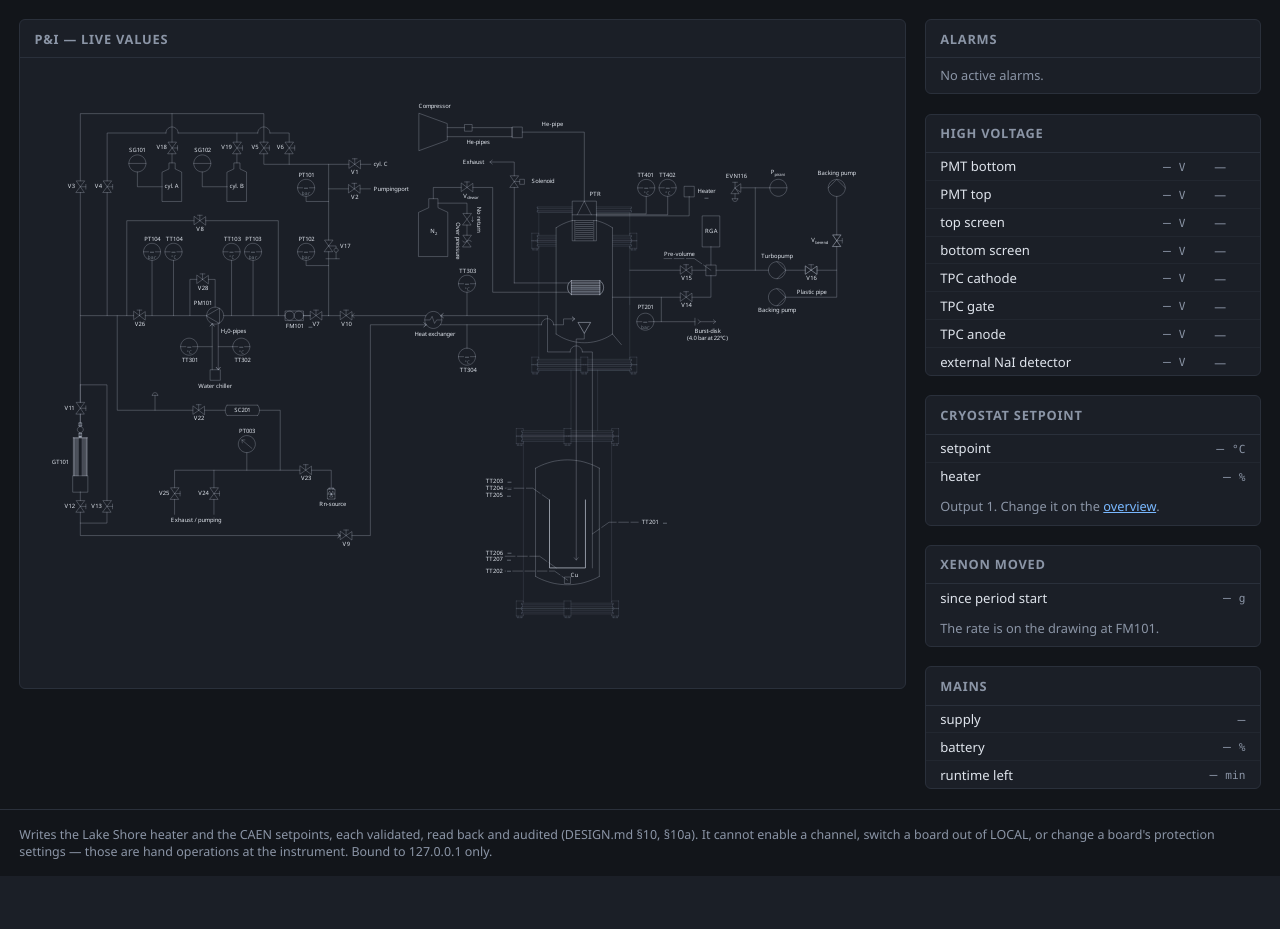
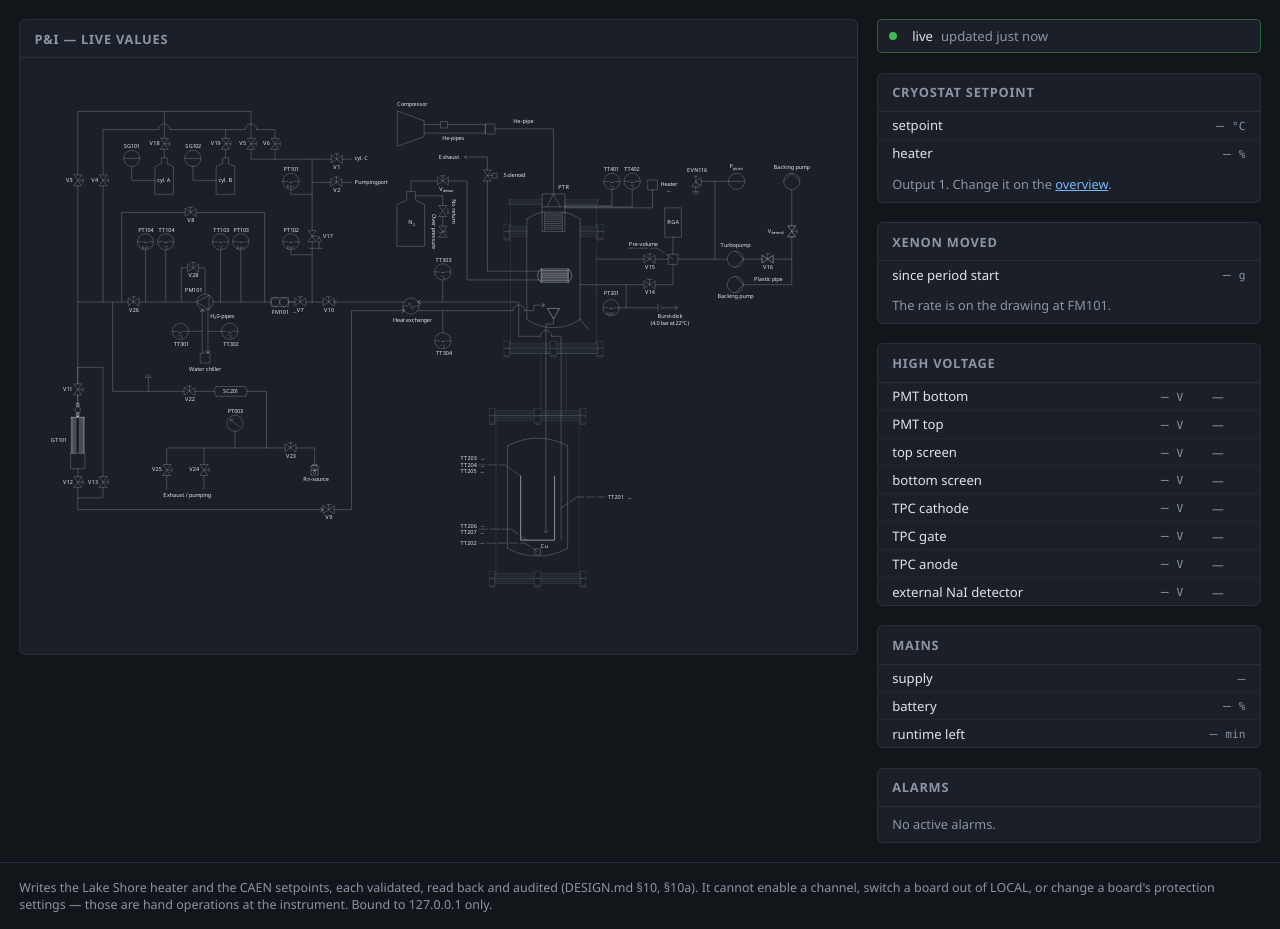
Before and after one commit to acolijn/XAMS-SC, a FastAPI app: page /mimic in a window 1280 px wide. Shown: the part 92-1021 px from the top of the page. Before the commit the page ends 968 px from the top, so only its background shows below. Run offline with FastAPI, Linux system fonts and the light colour scheme.

Commit message:
feat: reorder the P&ID column, widen it, and say when the page stops updating
Three changes asked for, and a fourth that came out of looking.

The column now reads Cryostat setpoint, Xenon moved, High voltage, Mains,
Alarms. Alarms last for the reason given: that card grows and shrinks as
alarms come and go, so anything below it moves. The cards whose height never
changes now sit above it.

21rem -> 24rem, which stops the longer HV descriptions being clipped to an
ellipsis, and the fold-underneath breakpoint follows it to 1180px. The
drawing gets the room back: .mimic-body padding .4 -> .15rem and the svg
max-height from 100vh-11rem to 100vh-8.5rem.

The fourth is the one worth having. `refresh` caught its own fetch failure
and returned, keeping what was drawn - right for one dropped request, wrong
for a pattern. A dead web UI, a dropped network or a stopped broker left a
screen full of frozen plausible values all looking live, on the one page that
is left open on a display all day. Principle 4 calls that worse than a gap,
and the per-channel case has always agreed: a channel that stops reading goes
to a dash, never to its last good number.

After twenty seconds without an answer the column says NOT UPDATING with the
age of the last one, and the drawing is greyed out - withdrawn rather than
annotated, because a banner over a drawing that still looks live is half a
warning. A second timer checks elapsed time independently, since a tab the
browser has throttled never reaches the catch at all.

That same fixed-height line solves the problem that prompted the reorder: it
says WHETHER something is wrong and never moves, while the card that says
WHICH is free to grow at the bottom. It also surfaces the disabled-alarms
state, which was only inside the card.

9 tests, and the rendered page's JavaScript was checked with `node --check`.
649 -> 658 passing.

Co-Authored-By: Claude Opus 5 <noreply@anthropic.com>

```diff
--- a/src/xams_sc/api/templates/base.html
+++ b/src/xams_sc/api/templates/base.html
@@ -181,10 +181,10 @@ tr:last-child td { border-bottom:none; }
    centred, without distortion. Wide window: height decides. Narrow window:
    width decides. Either way it is fully visible and never scrolls. It is
    vector, so it stays sharp at whatever size that turns out to be. */
-.mimic-body { padding:.4rem; overflow:hidden; }
+.mimic-body { padding:.15rem; overflow:hidden; }
 .mimic-body svg {
   display:block; margin:0 auto;
-  width:100%; height:auto; max-height:calc(100vh - 11rem);
+  width:100%; height:auto; max-height:calc(100vh - 8.5rem);
 }
 
 /* The channels page draws one table per instrument, and by default each one
--- a/src/xams_sc/api/templates/mimic.html
+++ b/src/xams_sc/api/templates/mimic.html
@@ -11,23 +11,43 @@
 .mimic-body [id^="v-"] { cursor:pointer; }
 
 /* The drawing, and beside it the things a pipework diagram has no place for.
-   21rem is chosen so the column fits a channel name, a number and a state
+   24rem is chosen so the column fits a channel name, a number and a state
    without wrapping, and takes no more than that: the drawing is the subject
-   of this page and the column is a margin note.
+   of this page and the column is a margin note. It was 21rem, which clipped
+   the longer HV descriptions into an ellipsis.
 
    It folds underneath on a narrow window rather than squeezing the drawing.
    A mimic narrow enough to need scrolling has stopped being a mimic — the
    same reasoning as the max-height on .mimic-body in base.html. */
 .mimic-layout { display:grid; gap:1.2rem; align-items:start;
-                grid-template-columns:minmax(0,1fr) 21rem; }
-@media (max-width:1100px) {
+                grid-template-columns:minmax(0,1fr) 24rem; }
+@media (max-width:1180px) {
   .mimic-layout { grid-template-columns:minmax(0,1fr); }
 }
 .mimic-side { display:flex; flex-direction:column; gap:1.2rem; min-width:0; }
+
+/* A FIXED-HEIGHT line at the top of the column, so the thing that says
+   whether anything is wrong never moves. The alarm card grows and shrinks as
+   alarms come and go, which is why it now sits at the BOTTOM: a card that
+   changes height must not push the stable ones around. This line is what you
+   glance at; that card is what you read afterwards. */
+.mimic-status { border-radius:5px; padding:.45rem .7rem; font-size:.82rem;
+                border:1px solid var(--line); background:var(--panel);
+                display:flex; align-items:center; gap:.5rem; min-height:1.2rem; }
+.mimic-status.ok   { border-color:rgba(63,185,80,.45); }
+.mimic-status.warn { border-color:rgba(210,153,34,.55); }
+.mimic-status.bad  { border-color:rgba(248,81,73,.6); }
+.mimic-status.stale{ border-color:rgba(248,81,73,.6);
+                     background:rgba(248,81,73,.1); }
+
+/* THE PAGE ITSELF HAS STOPPED UPDATING. Every number on the drawing is now a
+   frozen plausible value, which principle 4 calls worse than a gap, so the
+   drawing is visibly withdrawn rather than left looking live. */
+.mimic-body.stale { filter:grayscale(1); opacity:.45; transition:opacity .3s; }
 .mimic-side table td { padding:.28rem .9rem; font-size:.82rem; }
 .mimic-side .st { font-size:.74rem; letter-spacing:.03em; }
 /* Long channel descriptions must not push the number off the card. */
-.mimic-side .lbl { max-width:8.5rem; overflow:hidden;
+.mimic-side .lbl { max-width:11rem; overflow:hidden;
                    text-overflow:ellipsis; white-space:nowrap; }
 
 .grafana-modal {
@@ -75,26 +95,8 @@
    drives the drawing, so this page still never reloads. #}
 <aside class="mimic-side">
 
-  <div class="card">
-    <h2>Alarms</h2>
-    <div id="s-alarms"><div class="note">&mdash;</div></div>
-  </div>
-
-  <div class="card">
-    <h2>High voltage</h2>
-    <table>
-      {% for c in side.hv %}
-      <tr>
-        <td class="lbl" title="{{ c.label }}">{{ c.label }}</td>
-        <td class="num"><span id="s-{{ c.vmon }}" class="dim">&mdash;</span>
-            <span class="unit">V</span></td>
-        {# The board's STAT word, decoded server-side (§7.2). NEVER inferred
-           from the voltage: a channel can be enabled and sitting at zero. #}
-        <td class="st"><span id="st-{{ c.stat }}" class="dim">&mdash;</span></td>
-      </tr>
-      {% endfor %}
-    </table>
-  </div>
+  {# The one thing that must never move. See .mimic-status above. #}
+  <div class="mimic-status" id="s-status"><span class="dim">connecting&hellip;</span></div>
 
   <div class="card">
     <h2>Cryostat setpoint</h2>
@@ -123,6 +125,22 @@
   </div>
 
   <div class="card">
+    <h2>High voltage</h2>
+    <table>
+      {% for c in side.hv %}
+      <tr>
+        <td class="lbl" title="{{ c.label }}">{{ c.label }}</td>
+        <td class="num"><span id="s-{{ c.vmon }}" class="dim">&mdash;</span>
+            <span class="unit">V</span></td>
+        {# The board's STAT word, decoded server-side (§7.2). NEVER inferred
+           from the voltage: a channel can be enabled and sitting at zero. #}
+        <td class="st"><span id="st-{{ c.stat }}" class="dim">&mdash;</span></td>
+      </tr>
+      {% endfor %}
+    </table>
+  </div>
+
+  <div class="card">
     <h2>Mains</h2>
     <table>
       <tr><td>supply</td>
@@ -134,6 +152,11 @@
           <td class="num"><span id="s-ups_runtime_min" class="dim">&mdash;</span>
               <span class="unit">min</span></td></tr>
     </table>
+  </div>
+
+  <div class="card">
+    <h2>Alarms</h2>
+    <div id="s-alarms"><div class="note">&mdash;</div></div>
   </div>
 
 </aside>
@@ -169,12 +192,29 @@ const ALARM_COLOUR = {ok: "#3fb950", minor: "#d29922", major: "#f85149",
                       critical: "#f85149"};
 const STALE_COLOUR = "#6e7681";
 
+// HOW LONG THE PAGE MAY GO ON SHOWING WHAT IT LAST DREW.
+//
+// One dropped request is a hiccup and keeping the numbers is right; making
+// the whole mimic flicker because a packet went missing would be worse than
+// the packet. Several in a row is not a hiccup, and at that point every
+// number on the drawing is a frozen plausible value — which principle 4
+// calls worse than a gap, and which this page is the most dangerous place in
+// the system to have, because it is the one left open on a screen all day.
+//
+// The per-channel case was always handled: a channel that stops reading goes
+// to a dash. This is the case where the PAGE stops reading, and it used to
+// be a bare `return` with a comment saying to keep what is drawn.
+const STALE_AFTER_MS = 20000;
+let lastOk = 0;
+
 async function refresh() {
   let state;
   try {
     state = await (await fetch("/api/state", {cache: "no-store"})).json();
+    lastOk = Date.now();
   } catch (e) {
-    return;                       // broker or server hiccup; keep what is drawn
+    markStale();                  // a hiccup keeps the values; a pattern does not
+    return;
   }
   for (const c of state.channels) {
     const node = document.getElementById("v-" + c.name);
@@ -311,7 +351,68 @@ function drawSide(state) {
   } else {
     setText("s-ups_on_battery", "line power", "good");
   }
+  markLive(state);
 }
+
+// --- is what you are looking at still live? --------------------------------
+
+function markStale() {
+  // Not on the first failure. `lastOk` is what decides, so a single dropped
+  // request changes nothing and a broker that has genuinely gone away shows
+  // within twenty seconds.
+  if (lastOk && Date.now() - lastOk < STALE_AFTER_MS) return;
+  const age = lastOk ? Math.round((Date.now() - lastOk) / 1000) : null;
+  const line = document.getElementById("s-status");
+  if (line) {
+    line.className = "mimic-status stale";
+    line.innerHTML = '<span class="dot bad"></span><strong>NOT UPDATING</strong>'
+                   + '<span class="dim">' + (age === null
+                       ? "never reached the server"
+                       : "last answer " + age + "s ago") + "</span>";
+  }
+  const body = document.querySelector(".mimic-body");
+  if (body) body.classList.add("stale");
+}
+
+// The steady state: what the drawing is worth looking at, in one line that
+// never changes height. The alarm card below says WHICH; this says whether.
+function markLive(state) {
+  const body = document.querySelector(".mimic-body");
+  if (body) body.classList.remove("stale");
+
+  const line = document.getElementById("s-status");
+  if (!line) return;
+
+  const notify = state.notifications || {};
+  const worst = (state.alarms || []).reduce((w, a) =>
+    (a.state === "critical" || a.state === "major") ? "bad"
+      : (a.state === "minor" && w !== "bad") ? "warn" : w, null);
+
+  if (worst) {
+    const n = state.alarms.length;
+    line.className = "mimic-status " + worst;
+    line.innerHTML = '<span class="dot ' + worst + '"></span><strong>'
+                   + n + (n === 1 ? " alarm" : " alarms") + "</strong>"
+                   + '<span class="dim">see below</span>';
+  } else if (notify.known && notify.enabled === false) {
+    // A quiet page whose alarms reach nobody is worth saying at the top, not
+    // only inside the card (§4.4a).
+    line.className = "mimic-status warn";
+    line.innerHTML = '<span class="dot warn"></span><strong>Alarms disabled</strong>'
+                   + '<span class="dim">nobody is told</span>';
+  } else {
+    line.className = "mimic-status ok";
+    line.innerHTML = '<span class="dot good"></span>live'
+                   + '<span class="dim">updated just now</span>';
+  }
+}
+
+// Independently of the fetch succeeding: a tab the browser has throttled, or
+// a machine asleep, stops calling refresh at all, and the page would sit
+// there looking live with no failure to notice.
+setInterval(() => {
+  if (lastOk && Date.now() - lastOk >= STALE_AFTER_MS) markStale();
+}, 2000);
 
 function esc(s) {
   return String(s).replace(/[&<>"]/g, ch => (
```
Also changed, not shown: tests/test_mimic_page.py (added, +91 -0 lines).
